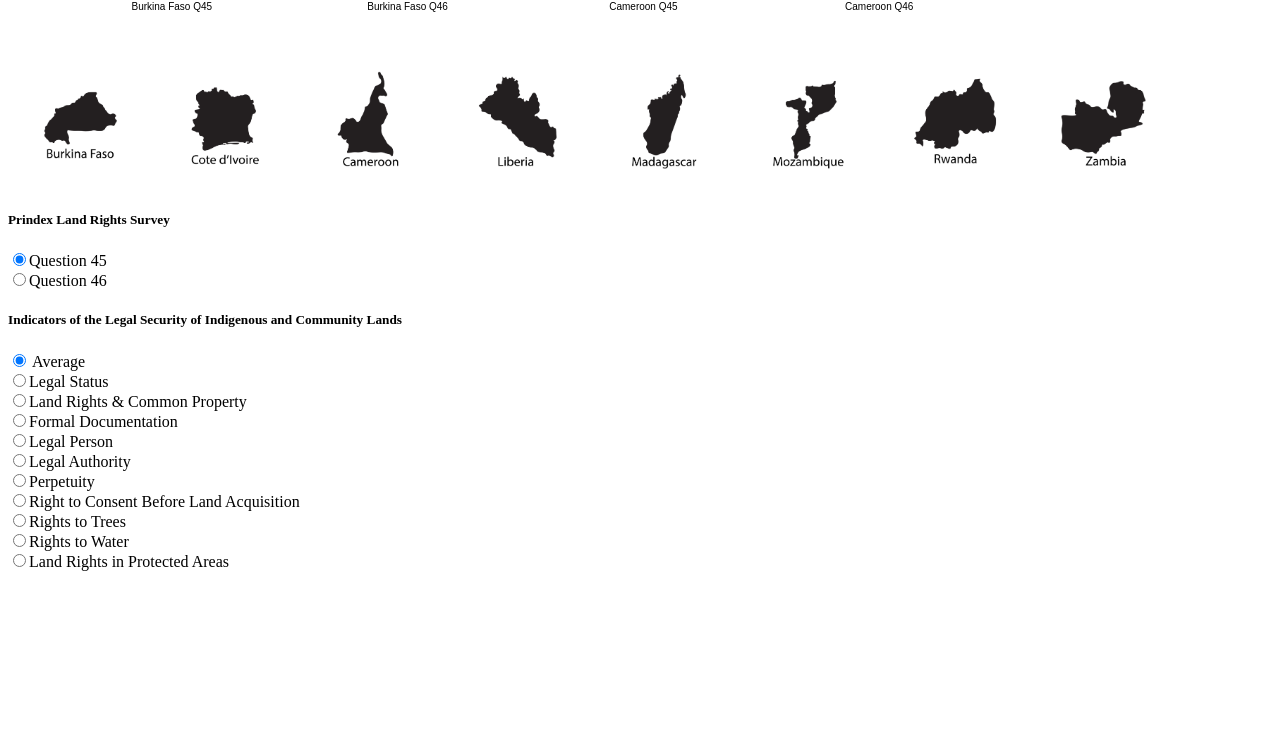
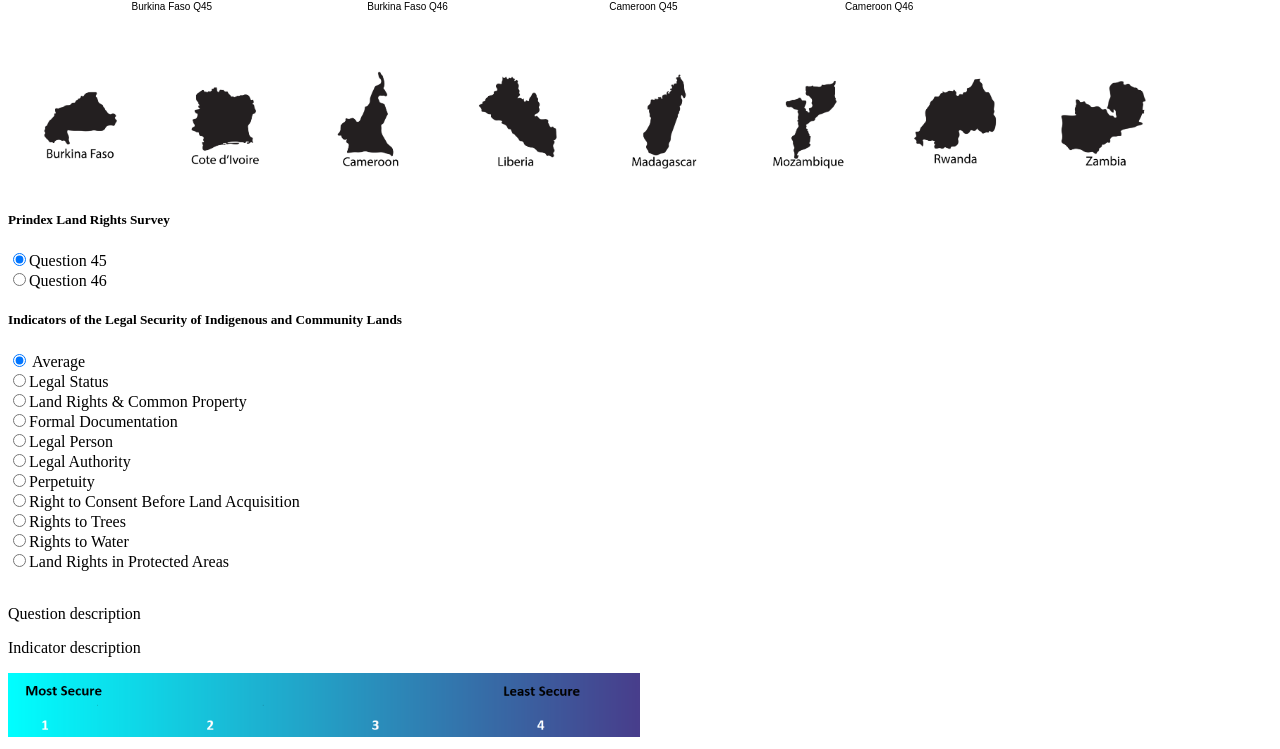
Before and after one commit to tahitihat/LTRI-visualization, a plain HTML site: page index.html in a window 1280 px wide. Shown: the part 599-1348 px from the top of the page. Before the commit the page ends 1196 px from the top, so only its background shows below. Drawn offline with nearby package versions, Linux system fonts and the light colour scheme.

Commit message:
Has color spectrum image

```diff
--- a/countries.css
+++ b/countries.css
@@ -89,6 +89,10 @@
   background-color: grey;
   transform: scale(1);
 }
+.key img {
+width: 50%;
+}
+
 
 :checked + label img {
   transform: scale(0.9);
--- a/index.html
+++ b/index.html
@@ -85,6 +85,12 @@
 
   </div>
 
+  <div class="key">
+  <p> Question description </p>
+  <p> Indicator description </p>
+  <img src = "./LabeledCountries/colorspectrum.png"> </img>
+</div>
+
 </body>
 
 </html>
```
Also changed, not shown: LabeledCountries/colorspectrum.PNG (added).
